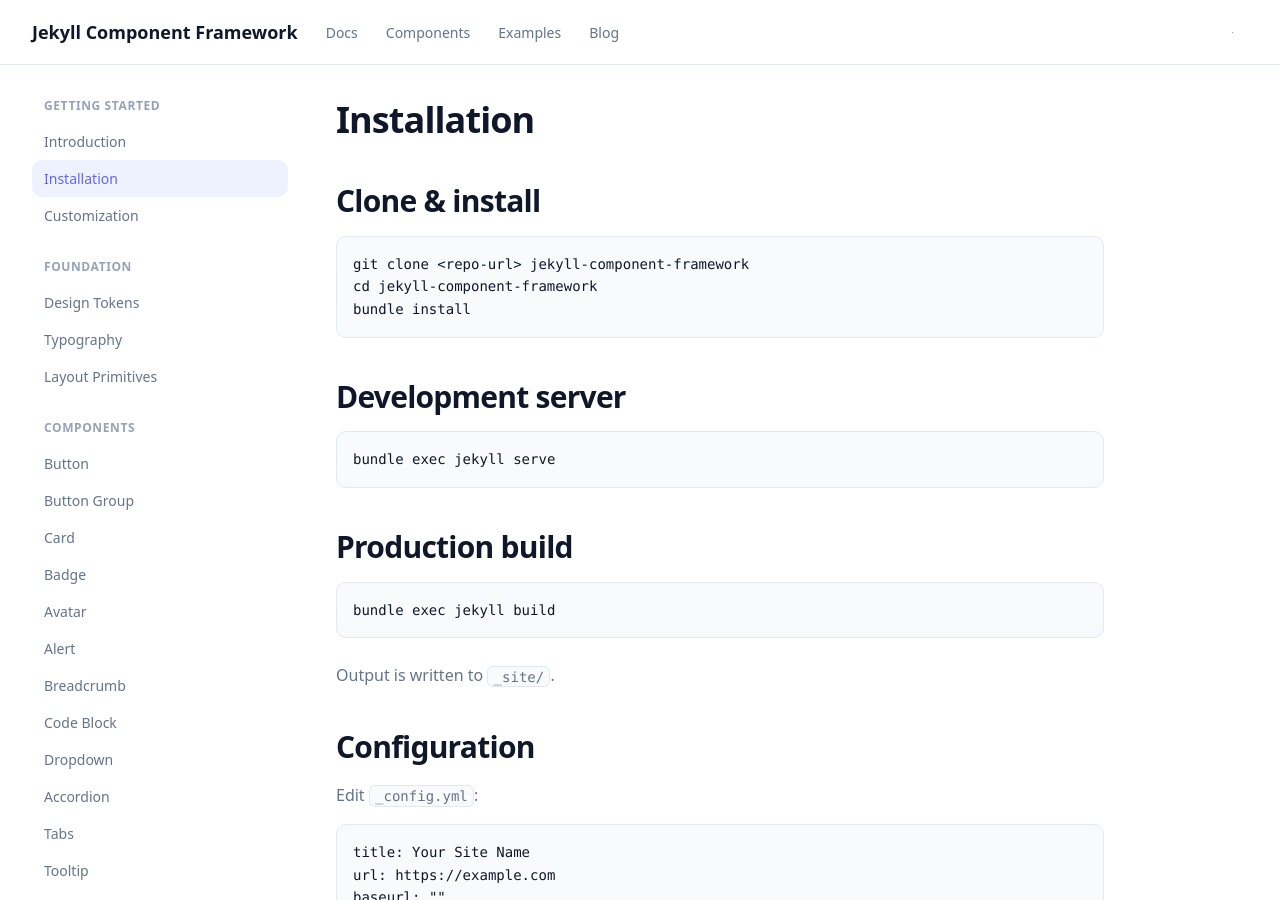
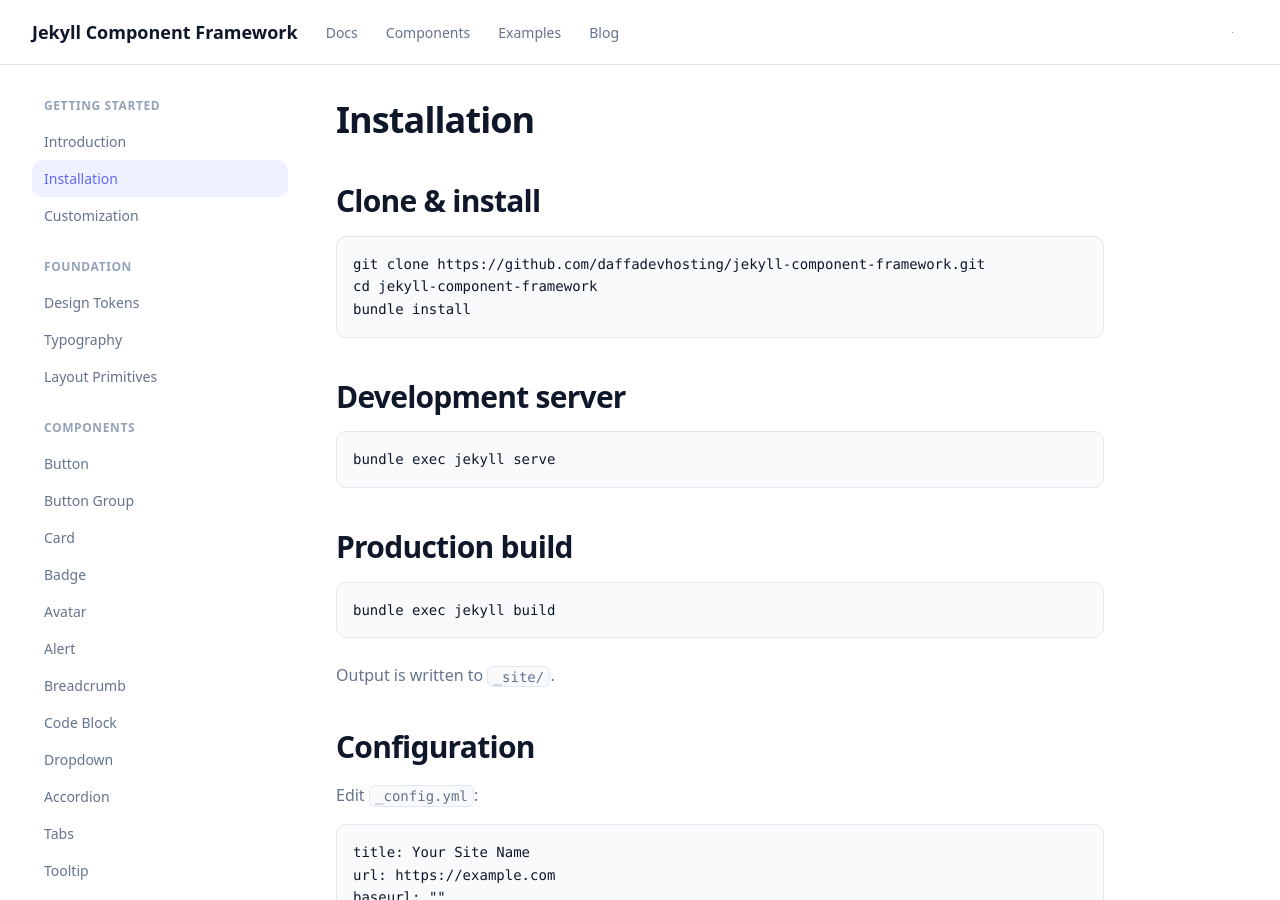
Before and after one commit to daffadevhosting/Jekyll-Component-Framework, a Jekyll site: the page built from docs/installation.md, in a window 1280 px wide and 900 px high. Built offline with Jekyll 4.4.1, drawn with Linux system fonts in a browser that asks for light colours; some of the changed lines change nothing that is shown.

Commit message:
Update installation instructions to use the correct repository URL

````diff
--- a/docs/installation.md
+++ b/docs/installation.md
@@ -10,7 +10,7 @@ permalink: /docs/installation/
 ## Clone & install
 
 ```bash
-git clone <repo-url> jekyll-component-framework
+git clone https://github.com/daffadevhosting/jekyll-component-framework.git
 cd jekyll-component-framework
 bundle install
 ```
````
Also changed, not shown: README.md.
